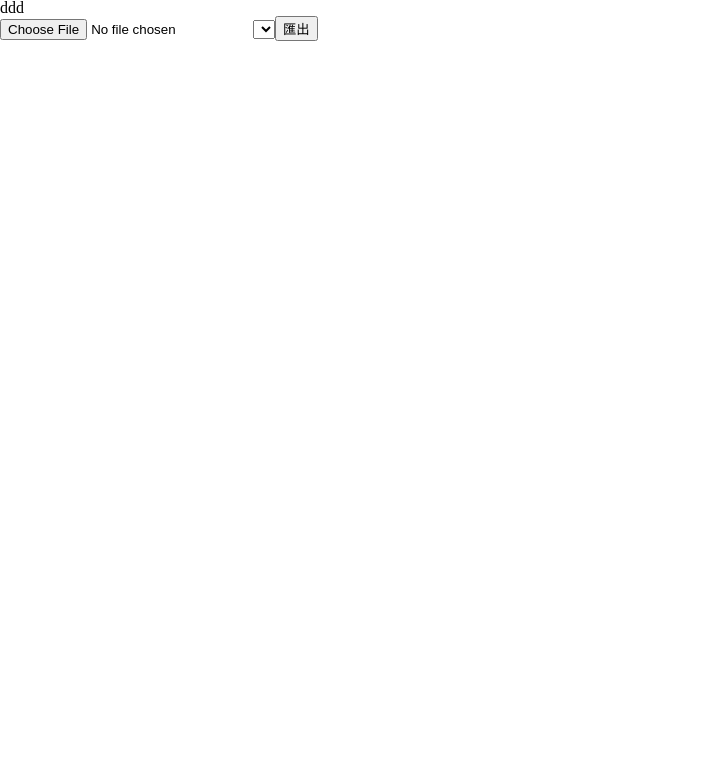
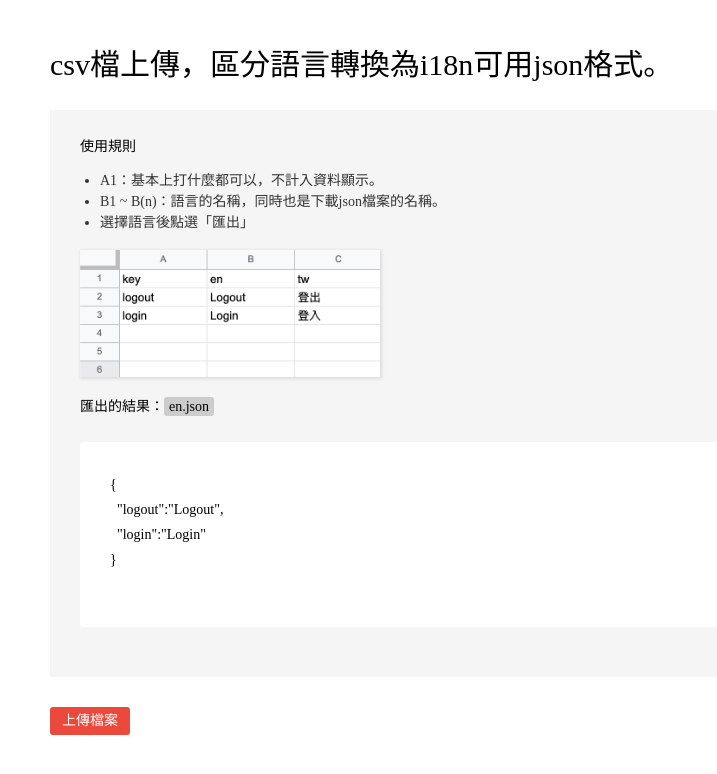
Before and after one commit to JessicaHuang210/csv-to-i18n-json, a Vue app: page / in a window 1280 px wide. Shown: the top 774 px of the page, without its empty margins (0-717 px from the left). Built offline with nearby package versions, Linux system fonts and the light colour scheme.

Commit message:
edit: css style

```diff
--- a/src/App.vue
+++ b/src/App.vue
@@ -1,10 +1,43 @@
 <template>
-  <h1 class="kjo">ddd</h1>
+  <div class="container">
+    <h1>csv檔上傳，區分語言轉換為i18n可用json格式。</h1>
+    <div class="content">
+      <h3>使用規則</h3>
+      <ul>
+        <li>A1：基本上打什麼都可以，不計入資料顯示。</li>
+        <li>B1 ~ B(n)：語言的名稱，同時也是下載json檔案的名稱。</li>
+        <li>選擇語言後點選「匯出」</li>
+      </ul>
+      <img src="csv-demo.png" width="300" />
+      <div class="result">
+        匯出的結果：<code>en.json</code>
+        <br />
+        <br />
+        <br />
+        <pre>
+{
+  "logout":"Logout",
+  "login":"Login"
+}
+      </pre
+        >
+      </div>
+    </div>
+    <div class="form-group">
+      <label class="upload">
+        上傳檔案
         <input type="file" accept="text/csv" @change="handleChooseFile" />
-  <select v-model="states.lang">
-    <option v-for="i in langs" :key="i.id" :value="i.id">{{ i.name }}</option>
+      </label>
+      <span class="filename">{{ states.csvName }}</span>
+    </div>
+    <div class="form-group" v-if="states.csvHead.length > 0">
+      選擇語言：<select v-model="states.lang">
+        <option v-for="i in langs" :key="i.id" :value="i.id">{{
+          i.name
+        }}</option>
       </select>
       <button @click="handleParseToJson">匯出</button>
+    </div>
     <table>
       <thead>
         <tr>
@@ -17,6 +50,7 @@
         </tr>
       </tbody>
     </table>
+  </div>
 </template>
 
 <script>
@@ -27,6 +61,7 @@ export default {
     const states = reactive({
       csvHead: [],
       csvBody: [],
+      csvName: "",
       lang: 1
     });
     const langs = computed(() =>
@@ -39,6 +74,7 @@ export default {
     function handleChooseFile(e) {
       const file = e.target.files[0];
       if (file?.type !== "text/csv") return;
+      states.csvName = file.name;
       Papa.parse(file, {
         skipEmptyLines: true,
         complete: function(results) {
--- a/src/scss/main.scss
+++ b/src/scss/main.scss
@@ -1 +1,78 @@
 @import "./basic/reset.scss";
+
+.container {
+  padding: 50px;
+  .form-group {
+    margin-bottom: 10px;
+    display: flex;
+    align-items: center;
+  }
+  font-size: 14px;
+}
+h1 {
+  font-size: 30px;
+}
+.content {
+  padding: 30px;
+  background-color: #f5f5f5;
+  margin: 30px 0;
+  h3 {
+    margin: 0;
+  }
+  ul {
+    list-style-type: disc;
+    margin: 20px;
+    li {
+      margin-bottom: 7px;
+      color: #333;
+    }
+  }
+  img {
+    box-shadow: 1px 1px 3px 1px rgba(0, 0, 0, 0.1);
+    margin-bottom: 20px;
+  }
+  .result {
+    margin-bottom: 20px;
+    code {
+      padding: 2px 5px;
+      background-color: #ccc;
+      border-radius: 3px;
+    }
+    pre {
+      padding: 30px;
+      background-color: #fff;
+      border-radius: 3px;
+      line-height: 25px;
+    }
+  }
+}
+.filename {
+  color: #333;
+}
+@mixin btn {
+  border-radius: 3px;
+  padding: 7px 12px;
+}
+.upload {
+  @include btn;
+  background-color: #ea493c;
+  color: #fff;
+  max-width: 90px;
+  text-align: center;
+  display: block;
+  margin-right: 10px;
+  > input {
+    display: none;
+  }
+}
+select {
+  @include btn;
+  border: 1px solid #ccc;
+  margin-right: 10px;
+}
+button {
+  @include btn;
+  background-color: #ea493c;
+  color: #fff;
+  border: 0;
+}
```
Also changed, not shown: public/csv-demo.png (added). Lines whose indentation alone changed are shown as unchanged.
